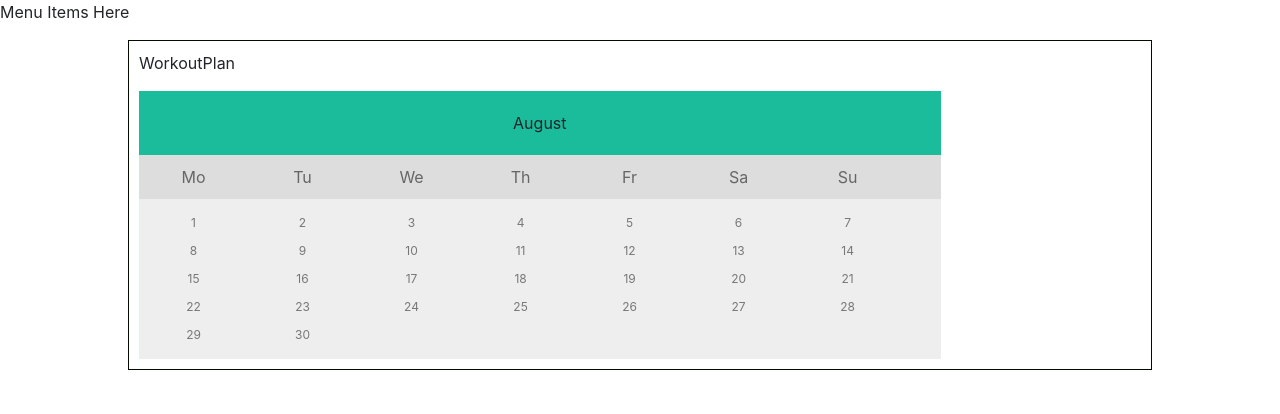
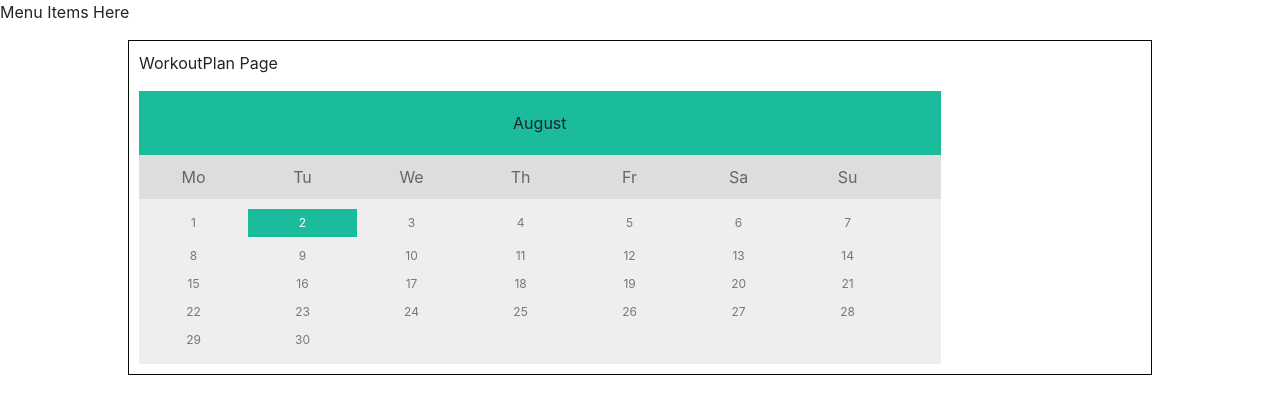
Before and after one commit to Pankaj5466/workout-full-app, a React (Create React App) app: page /workout-plan in a window 1280 px wide. Shown: the top 414 px of the page. Built offline with nearby package versions, Linux system fonts and the light colour scheme.

Commit message:
add active mark on selected day

```diff
--- a/src/components/Calendar.js
+++ b/src/components/Calendar.js
@@ -1,8 +1,8 @@
 import '../css/calendar.css'
-const Calendar = () => {
+const Calendar = ({handleDaySelect,selectedDay}) => {
     const dayList = Array.from({length:30}, (_,i)=> i+1);
 
-    console.log("dayList: ",dayList);
+    const activeDayClass = (selectedDay)
 
     return (
         <div className="calendar">
@@ -23,11 +23,11 @@ const Calendar = () => {
             </ul>
 
             <ul className="days"
-                onClick={(e) => {
-                    console.log('selected day is: ',e.target.value);
-                }}
+                onClick={(e) => handleDaySelect(e.target.value)}
             >
-                {dayList.map(day => <li key = {day} value={day}>{day}</li>)}
+                {dayList.map(day => <li key = {day} value={day}
+                    className = {`${day === selectedDay ? 'active' : ''}`}
+                >{day} </li>)}
             </ul>
         </div>
     )
--- a/src/css/calendar.css
+++ b/src/css/calendar.css
@@ -56,3 +56,9 @@
     background: #1abc9c;
     color: white !important
   }
+
+  .active {
+    padding: 5px;
+    background: #1abc9c;
+    color: white !important
+  }
--- a/src/pages/WorkoutPlan.js
+++ b/src/pages/WorkoutPlan.js
@@ -1,9 +1,18 @@
+import { useState } from "react";
 import Calendar from "../components/Calendar";
 
 const WorkoutPlan = () => {
+    const [selectedDay,setSelectedDay] = useState(2);
+
+    const handleDaySelect = (date) => {
+        console.log('User selected ', date);
+
+        setSelectedDay(date)
+    }
+
     return (<>
-        <p>WorkoutPlan</p>
-        <Calendar/>
+        <p>WorkoutPlan Page</p>
+        <Calendar handleDaySelect={handleDaySelect} selectedDay = {selectedDay}/>
     </>)
 }
 
```
